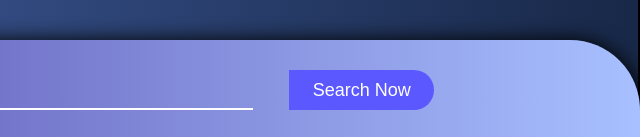
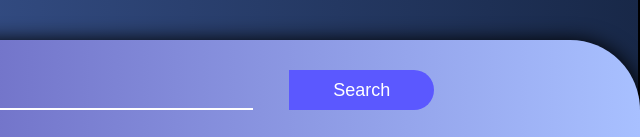
Before and after one commit to mbl43/Weather-app, a plain HTML site: page index.html in a window 1280 px wide. Shown: the part 660-797 px from the top of the page, 640-1280 px from the left. Drawn offline with Linux system fonts and the light colour scheme; no server answers.

Commit message:
file added

```diff
--- a/index.html
+++ b/index.html
@@ -32,7 +32,7 @@
     <nav>
         <form action="">
             <input type="text" class="search" placeholder="Enter your Location">
-            <button type="submit">Search Now</button>
+            <button type="submit">Search</button>
         </form>
     </nav>
 </body>
```
